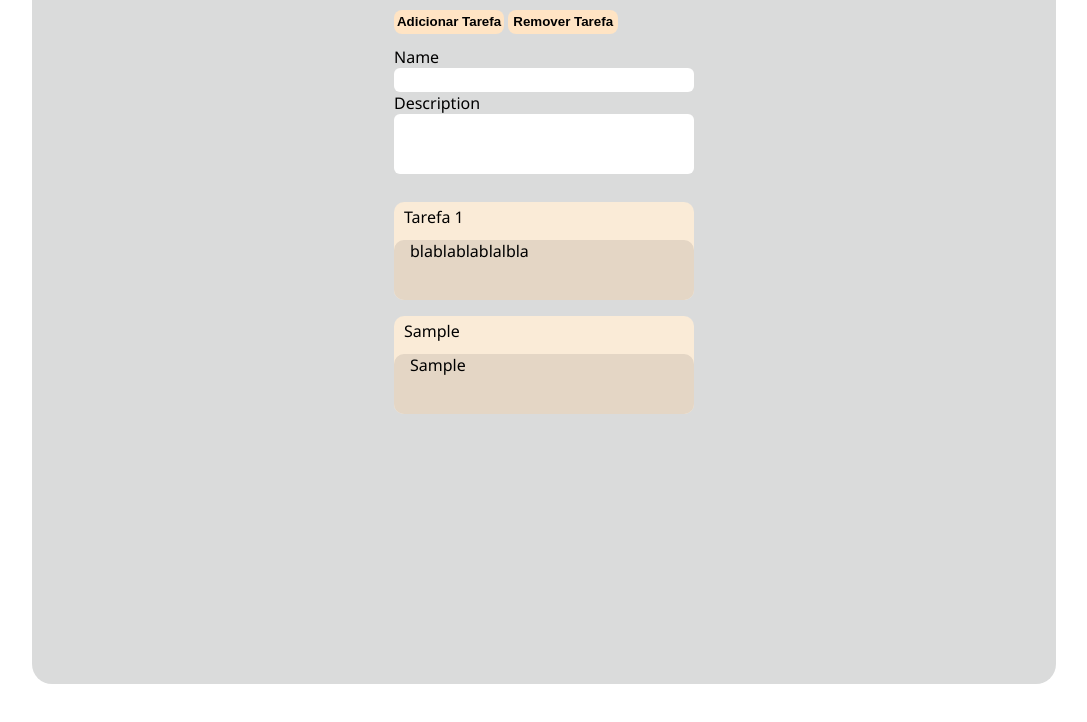
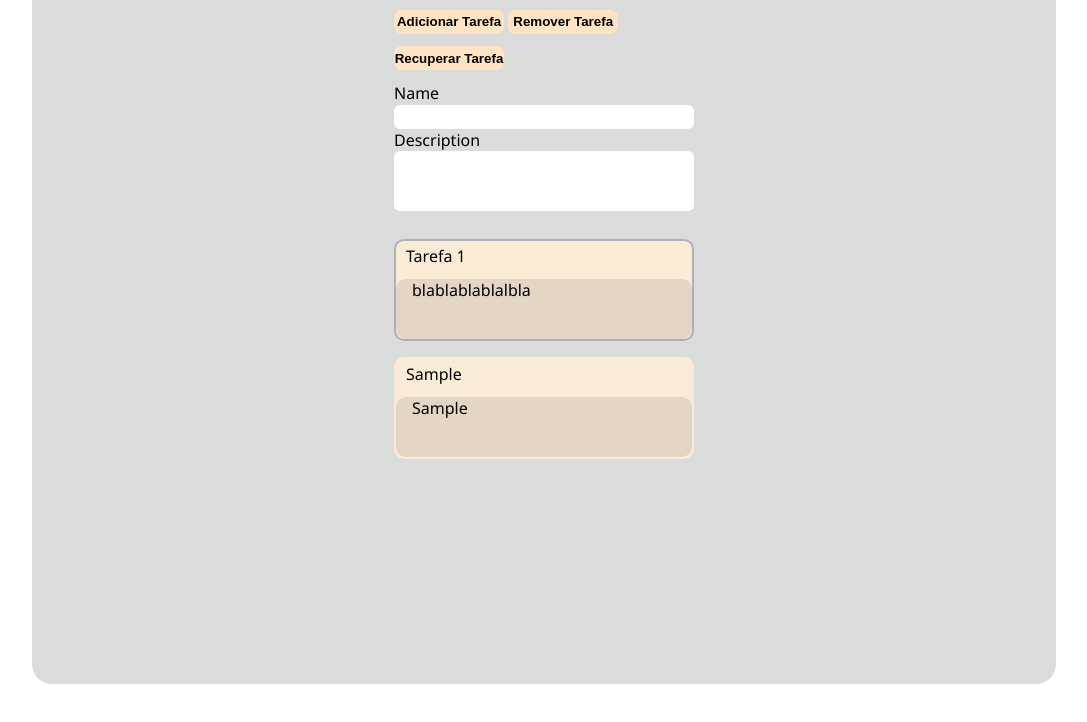
Before and after one commit to GuercoXavier/webApps, a plain HTML site: page tarefasApp/index.html in a window 1280 px wide. Both pictures are taken after typing "Sample", "Sample" into the empty fields and a click on the button "Adicionar Tarefa". Shown: the part 56-778 px from the top of the page, without its empty margins (96-1183 px from the left). Drawn offline with Linux system fonts and the light colour scheme.

Commit message:
new button and a bunch of functionalities (CRUD) using local storage plus ToDo doc

```diff
--- a/tarefasApp/app.js
+++ b/tarefasApp/app.js
@@ -1,19 +1,19 @@
 
 //user inputs - in == input
-let in_id = 1;
-let in_name = "NULL";
-let in_description = "NULL";
+// let in_id = 1;
+// let in_name = "NULL";
+// let in_description = "NULL";
 
 
 // task object
-const task = {
-    task_id: in_id,
-    task_name: in_name,
-    task_description: in_description
-};
+// const task = {
+//     task_id: in_id,
+//     task_name: in_name,
+//     task_description: in_description
+// };
 
 //DEBUG
-console.log(task.task_name.value);
+// console.log(task.task_name.value);
 
 // DOM Elements
 //containers
@@ -25,54 +25,172 @@ const task_list = document.getElementsByClassName("task");
 // buttons
 const add_btn = document.getElementById("addTarefa");
 const remove_btn = document.getElementById("removerTarefa");
-// const list_btn = document.getElementById("listarTarefa");
+const recover_btn = document.getElementById("recuperarTarefa");
 
+// Array to load data
+let tasks = [];
+// tasks.push(localStorage.getItem());
+let backup_arr = [];
+
+// ---------- BUTTONS
 add_btn.addEventListener("click", function () {
     let in_name = document.getElementById("nameField");
     let in_description = document.getElementById("descField");
 
-    task.task_name = in_name.value;
-    task.task_description = in_description.value;
-
-    in_name.value = "";
-    in_description.value = "";
-
-    // validation, only accepts new task if not NULL or empty
-    if (task.task_name === "NULL" || task.task_name === "") {
+    if (in_name.value !== "") {
+        createTask(in_name, in_description);
+        in_name.value = "";
+        in_description.value = "";
+    } else {
         alert("Tarefa Invalida!!! INSIRA Nome Por Favor!")
         return;
     }
+});
 
-    const newTask = document.createElement("div");
-    newTask.classList.add("task");
+remove_btn.addEventListener("click", function () {
+    let in_name = document.getElementById("nameField");
 
-    const nameParagraph = document.createElement("p");
-    // nameParagraph.classList.add("name");
-    nameParagraph.id = "name";
-    const descParagraph = document.createElement("p"); // description
-    // descParagraph.classList.add("description");
-    descParagraph.id = "description";
+    if (tasks.length !== 0) {
+        removeTask(in_name);
 
-    nameParagraph.innerText = `${task.task_name}`;
-    descParagraph.innerText = `${task.task_description}`;
+    } else {
+        alert("SEM TAREFAS PARA REMOVER!!!");
+        in_name.value = "";
+    }
+});
 
-    newTask.appendChild(nameParagraph);
-    newTask.appendChild(descParagraph);
-    // newTask.classList.add("task");
-    // nameParagraph.classList.add("name");
-    // descParagraph.classList.add("description");
-
-    // document.innerHTML = newTaskHTML();
-    // newTask.innerHTML = newTaskHTML();
-    tasks_container.appendChild(newTask);
-
+recover_btn.addEventListener("click", function () {
+    recoverTask();
 });
 
 
-//brute force the stylization
-// function newTaskHTML() {
-//     const newTask = `<p id="name">${task.task_name}</p>
-//           <p id="description">${task.task_description}</p>`;
+// --------- FUNCTIONS
+function createTask(name, desc) {
+    let id = + 1;
 
-//     return newTask;
-// }
+    const task = new Task(id, name.value, desc.value);
+
+    const newTaskContainer = document.createElement("div");
+    newTaskContainer.classList.add("task");
+
+    const nameParagraph = document.createElement("p");
+    nameParagraph.id = "name";
+
+    const descParagraph = document.createElement("p"); // description
+    descParagraph.id = "description";
+
+    nameParagraph.innerText = `${task.getName()}`;
+    descParagraph.innerText = `${task.getDescription()}`;
+
+    newTaskContainer.appendChild(nameParagraph);
+    newTaskContainer.appendChild(descParagraph);
+
+    tasks_container.appendChild(newTaskContainer);
+
+    tasks.push(task);
+    saveTask();
+
+    showTasks();
+}
+
+function removeTask(inName) {
+    // alerts don't stop the execution of a block of code
+    // but here it doesn't really matter since if it is empty (tasks.length === 0)
+    // it will "skip" the loop and clear the name field on the screen and print the list
+    // if (tasks.length === 0) alert("SEM TAREFAS PARA REMOVER!!!");
+    let found = false;
+
+    for (let i = 0; i < tasks.length; i++) {
+        // console.log(tasks[i].name); // DEBUG LINE
+
+        // const parsedTask = Task.parse(tasks[i]);
+        if (tasks[i].name === inName.value) {
+            found = true;
+            // console.log(tasks[i].name + " deleted");
+
+            // splice basically acts like 'cut'
+            backup();
+            // backup_arr = tasks;
+            tasks.splice(i, 1);
+            // console.log("a bit before deletion");
+            // showTasks();
+            // backup();
+            saveTask();
+            console.log(inName.value + " deleted");
+        }
+    }
+    if (!found) alert("NOT FOUND!!!");
+
+    inName.value = "";
+    // console.log("Aquiiii")// DEBUG line
+    showTasks();
+}
+
+function saveTask() {
+    localStorage.setItem("tasks", JSON.stringify(tasks));
+
+}
+
+function loadTask() {
+    const dados = localStorage.getItem("tasks");
+
+    if (dados) tasks = JSON.parse(dados);
+
+}
+
+function showTasks() {
+    loadTask();
+    console.log(tasks);
+}
+
+function backup() {
+    sessionStorage.setItem("tasks", JSON.stringify(tasks));
+}
+function loadBackup() {
+    const dados = sessionStorage.getItem("tasks");
+
+    if (dados) tasks = JSON.parse(dados);
+}
+
+function recoverTask() {
+    // localStorage.
+    loadBackup();
+
+    saveTask();
+    showTasks();
+}
+
+// ####### ENTRY POINT (fake main)
+
+showTasks();
+
+
+
+// ######## CLASS TASK #######
+
+class Task {
+
+    constructor(id, name, description) {
+        this.id = id++;
+        this.name = name;
+        this.description = description;
+    }
+
+    // Getters and Setters
+    getName() {
+        return this.name;
+    }
+
+    setName(name) {
+        this.name = name;
+    }
+
+    getDescription() {
+        return this.description;
+    }
+
+    setDescription(description) {
+        this.description = description;
+    }
+
+}
--- a/tarefasApp/index.html
+++ b/tarefasApp/index.html
@@ -14,6 +14,7 @@
         <!-- Buttons -->
         <button id="addTarefa">Adicionar Tarefa</button>
         <button id="removerTarefa">Remover Tarefa</button>
+        <button id="recuperarTarefa">Recuperar Tarefa</button>
 
         <!-- Input fields -->
         <div class="inputs">
@@ -23,7 +24,7 @@
           <input type="text" id="descField" />
         </div>
 
-        <div class="task">
+        <div class="task selected">
           <p id="name">Tarefa 1</p>
           <p id="description">blablablablalbla</p>
         </div>
--- a/tarefasApp/style.css
+++ b/tarefasApp/style.css
@@ -42,6 +42,7 @@ h1 {
   gap: 12px;
   height: auto;
   min-height: 80px;
+  border: 2px solid transparent;
 }
 
 .task:hover {
@@ -86,7 +87,7 @@ button:active {
 /* Inputs */
 input {
   border: none;
-  background-color: rgb(255, 255, 255);
+  background-color: #ffffff;
   width: 100%;
   border-radius: 6px;
   height: 24px;
@@ -97,3 +98,7 @@ input {
   height: 60px;
   margin-bottom: 12px;
 }
+
+.selected {
+  border: 2px solid #aeaebd;
+}
```
Also changed, not shown: 1 other file.
